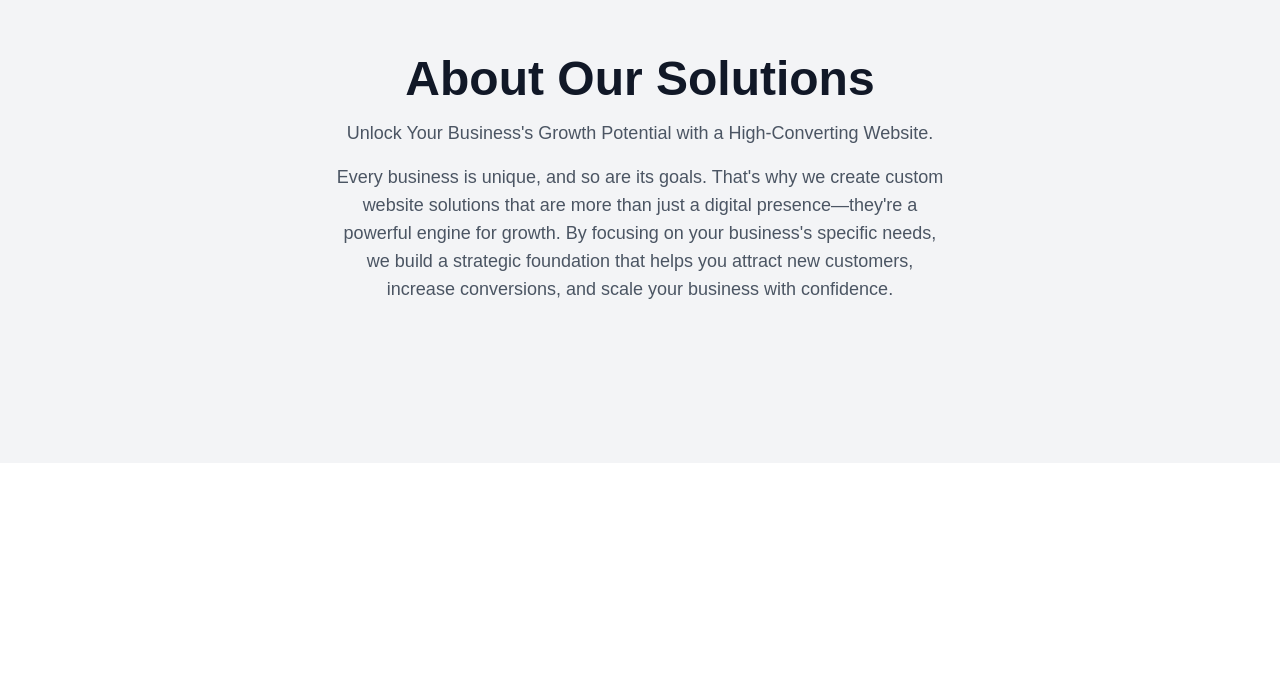
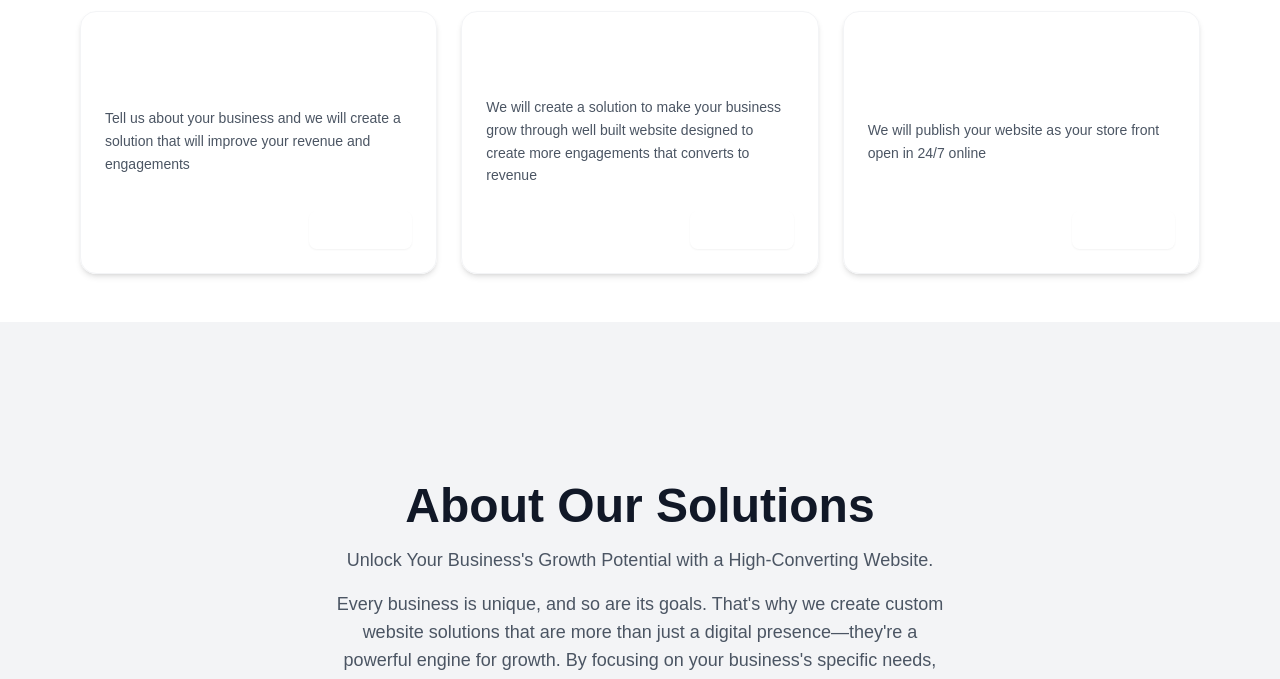
Before and after one commit to jlauza/jayson-lauza, a Next.js app: page / in a window 1280 px wide. Shown: the part 1065-1744 px from the top of the page. Built offline with nearby package versions, Linux system fonts and the light colour scheme.

Commit message:
workflow

```diff
--- a/package.json
+++ b/package.json
@@ -13,6 +13,8 @@
     "@heroicons/react": "^2.2.0",
     "@radix-ui/react-icons": "^1.3.2",
     "dotenv": "^16.4.7",
+    "framer-motion": "^12.23.21",
+    "lucide-react": "^0.544.0",
     "next": "15.1.3",
     "react": "^19.0.0",
     "react-dom": "^19.0.0",
--- /dev/null
+++ b/src/app/components/global/service-grid.jsx
@@ -0,0 +1,62 @@
+import { Briefcase, Code, Globe } from "lucide-react";
+import { motion } from "framer-motion";
+
+export default function ServicesGrid() {
+  const items = [
+    {
+      title: "Consult",
+      desc: "Tell us about your business and we will create a solution that will improve your revenue and engagements",
+      Icon: Briefcase,
+    },
+    {
+      title: "Development",
+      desc: "We will create a solution to make your business grow through well built website designed to create more engagements that converts to revenue",
+      Icon: Code,
+    },
+    {
+      title: "Publish",
+      desc: "We will publish your website as your store front open in 24/7 online",
+      Icon: Globe,
+    },
+  ];
+
+  return (
+    <section className="max-w-6xl mx-auto px-4 py-12">
+      <h2 className="text-3xl font-extrabold mb-8 text-center">Our Process</h2>
+
+      <div className="grid grid-cols-1 sm:grid-cols-2 lg:grid-cols-3 gap-6">
+        {items.map((it, idx) => (
+          <motion.article
+            key={it.title}
+            initial={{ opacity: 0, y: 8 }}
+            animate={{ opacity: 1, y: 0 }}
+            transition={{ delay: idx * 0.08 }}
+            whileHover={{ translateY: -6 }}
+            className="group bg-white/80 dark:bg-gray-900/70 p-6 rounded-2xl shadow-md border border-gray-100 dark:border-gray-800 hover:shadow-lg"
+          >
+            <div className="flex flex-col h-full justify-between">
+              <div className="flex items-center gap-3 mb-3">
+                <div className="p-3 rounded-lg">
+                  <it.Icon className="w-6 h-6" />
+                </div>
+                <h3 className="text-xl font-semibold">{it.title}</h3>
+              </div>
+              <p className="text-sm leading-relaxed text-gray-600 dark:text-gray-300">
+                {it.desc}
+              </p>
+
+              <div className="flex flex-row-reverse mt-6">
+                <a
+                  href="#contact"
+                  className="inline-block rounded-lg px-4 py-2 text-sm font-medium border border-transparent shadow-sm hover:underline"
+                >
+                  Get started
+                </a>
+              </div>
+            </div>
+          </motion.article>
+        ))}
+      </div>
+    </section>
+  );
+}
--- a/src/app/page.js
+++ b/src/app/page.js
@@ -10,6 +10,7 @@ import Services from "./components/services";
 import Brands from "./components/brands";
 import Solutions from "./components/solutions";
 import Hero from "./components/hero";
+import ServicesGrid from "./components/global/service-grid";
 
 export default function Home() {
   return (
@@ -17,6 +18,7 @@ export default function Home() {
       <Navigation />
       {/* Hero */}
       <Hero />
+      <ServicesGrid />
 
       {/* <div id="hero" className="relative isolate px-4 pt-6 lg:px-4">
         <div className="grid grid-cols-1 lg:grid-cols-2 gap-8 items-center max-w-7xl mx-auto py-16 sm:py-24 lg:py-28">
```
Also changed, not shown: 1 other file (tests, documents, lock files or other folders).
